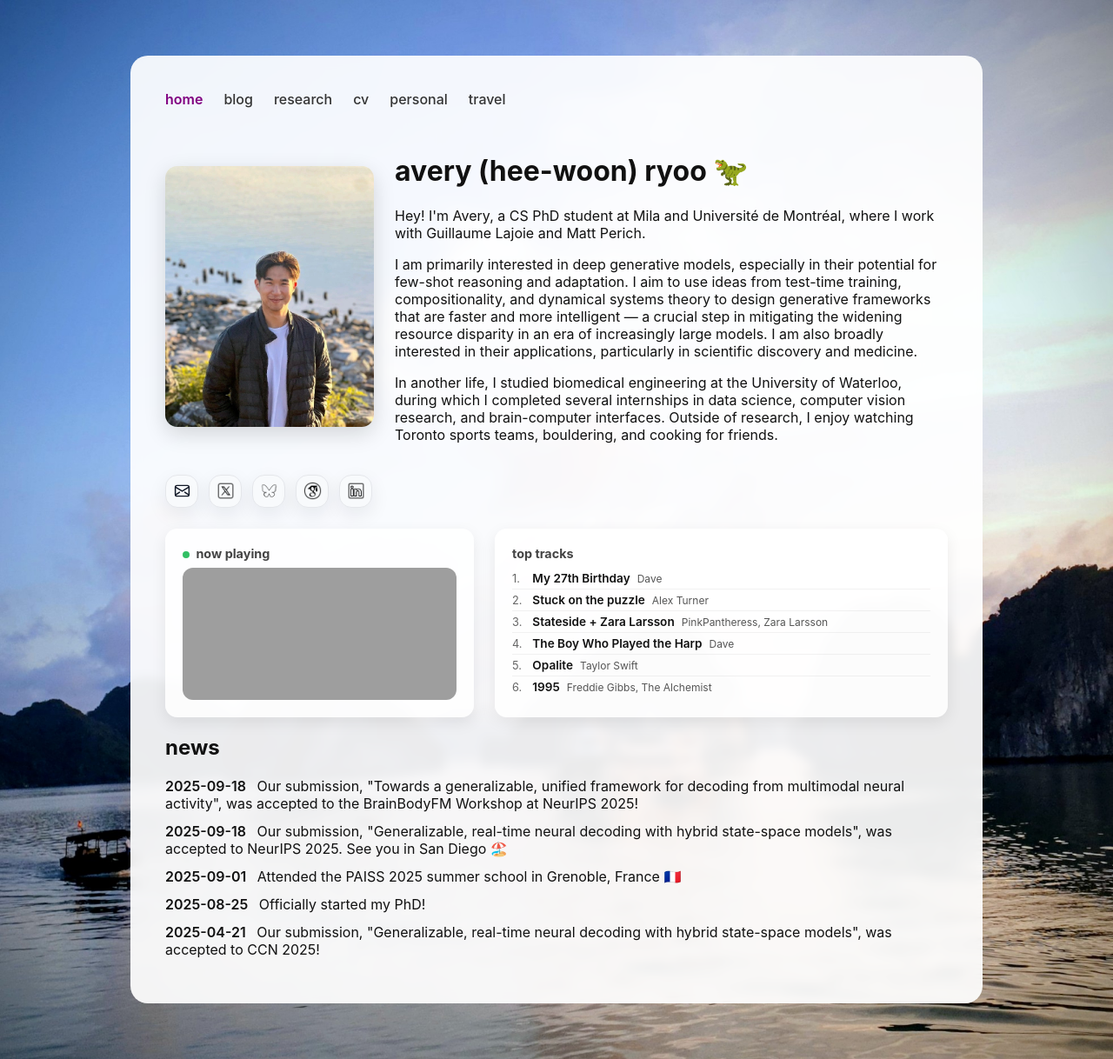
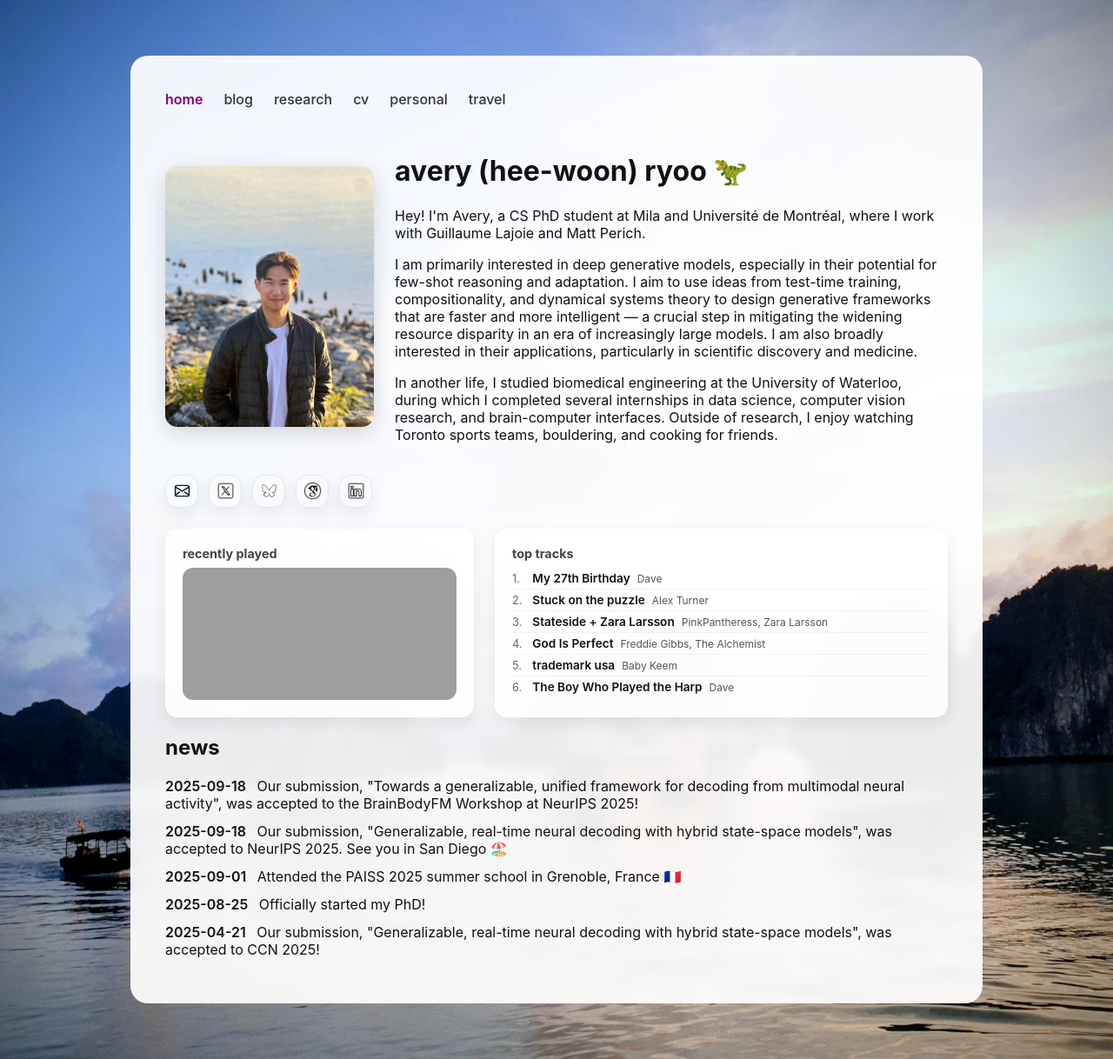
Before and after one commit to averyryoo/averyryoo.github.io, a Jekyll site: the page built from index.md, in a window 1280 px wide. Shown: the whole page at 87% size. Built offline with Jekyll 4.4.1, drawn with Linux system fonts in a browser that asks for light colours; grey boxes are pictures that could not be loaded.

Commit message:
chore: update spotify data

```diff
--- a/_data/spotify.yml
+++ b/_data/spotify.yml
@@ -1,10 +1,10 @@
 now_playing:
-  album: Dark Lane Demo Tapes
-  album_art: https://i.scdn.co/image/ab67616d00001e02bba7cfaf7c59ff0898acba1f
-  artist: Drake, GIVĒON
-  is_playing: true
-  track: Chicago Freestyle (feat. Giveon)
-  url: https://open.spotify.com/track/4wVOKKEHUJxHCFFNUWDn0B
+  album: Alfredo
+  album_art: https://i.scdn.co/image/ab67616d00001e0252c24049a16d59e98a638651
+  artist: Freddie Gibbs, The Alchemist
+  is_playing: false
+  track: God Is Perfect
+  url: https://open.spotify.com/track/5V9lnDn1hePoudMfKfCTNl
 top_tracks:
 - artist: Dave
   track: My 27th Birthday
@@ -15,13 +15,13 @@ top_tracks:
 - artist: PinkPantheress, Zara Larsson
   track: Stateside + Zara Larsson
   url: https://open.spotify.com/track/1DwscornXpj8fmOmYVlqZt
+- artist: Freddie Gibbs, The Alchemist
+  track: God Is Perfect
+  url: https://open.spotify.com/track/5V9lnDn1hePoudMfKfCTNl
+- artist: Baby Keem
+  track: trademark usa
+  url: https://open.spotify.com/track/15hJmqqEtASVXl6sM7i4UF
 - artist: Dave
   track: The Boy Who Played the Harp
   url: https://open.spotify.com/track/3qpbRVi19oJw1jMRSaNFPN
-- artist: Taylor Swift
-  track: Opalite
-  url: https://open.spotify.com/track/3yWuTOYDztXjZxdE2cIRUa
-- artist: Freddie Gibbs, The Alchemist
-  track: '1995'
-  url: https://open.spotify.com/track/3lGHMz9BIUZWFEx0fhS4VF
-updated_at: 2026-03-31 02:09 UTC
+updated_at: 2026-03-31 04:57 UTC
```
